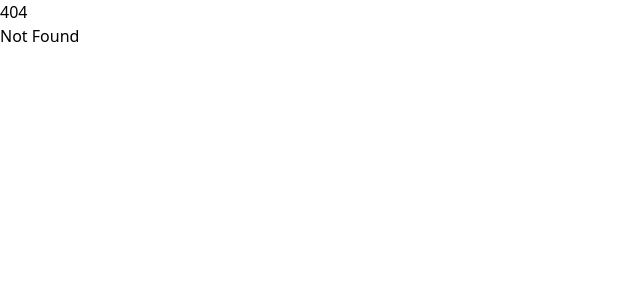
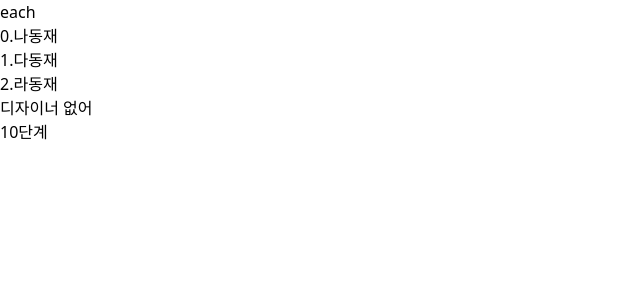
Before and after one commit to DongJae-Go-FE/svelte5, a SvelteKit app: page /each in a window 1280 px wide. Before the commit this address had no page. Shown: the top 300 px of the page, without its empty margins (0-640 px from the left). Built offline with nearby package versions, Linux system fonts and the light colour scheme.

Commit message:
Tailwind 안먹히는 거 확인

```diff
--- /dev/null
+++ b/src/routes/each/+page.svelte
@@ -0,0 +1,21 @@
+<script lang="ts">
+	const developer = ['나동재', '다동재', '라동재'];
+	const designer: string[] = [];
+</script>
+
+<h1>each</h1>
+
+<ul>
+	{#each developer as name, index}
+		<li>{index}.{name}</li>
+	{/each}
+</ul>
+
+<ul>
+	{#each designer as design}
+		<li>{design}</li>
+	{:else}
+		<li>디자이너 없어</li>
+	{/each}
+</ul>
+<a href="/key">10단계</a>
--- a/src/routes/host/+page.svelte
+++ b/src/routes/host/+page.svelte
@@ -7,3 +7,6 @@
 <my-stepper ondecrement={() => (count -= 1)} onincrement={() => (count += 1)}></my-stepper>
 
 <p>count: {count}</p>
+
+
+<a href="/if">8단계</a>
--- /dev/null
+++ b/src/routes/if/+page.svelte
@@ -0,0 +1,20 @@
+<script lang="ts">
+	let text = $state('');
+
+	const handleValue = (e: string) => {
+		return (text = e);
+	};
+</script>
+
+<input type="text" value={text} oninput={(e) => handleValue(e.currentTarget.value)} />
+<br />
+<p>{text}</p>
+<br />
+{#if text && text !== 'name'}
+	<p>글자 작성임</p>
+{:else if text === 'name'}
+	<p>이름임</p>
+{:else}
+	<p>빈값</p>
+{/if}
+<a href="/each">9단계</a>
--- /dev/null
+++ b/src/routes/key/+page.svelte
@@ -0,0 +1,13 @@
+<script lang="ts">
+	import { fade } from 'svelte/transition';
+
+	let count = $state(0);
+</script>
+
+<h1>key</h1>
+
+<input type="number" value={count} onchange={(e) => (count = Number(e.currentTarget.value))} />
+
+{#key count}
+	<div class="h-8 w-8 bg-fuchsia-100" transition:fade>{count}</div>
+{/key}
```
